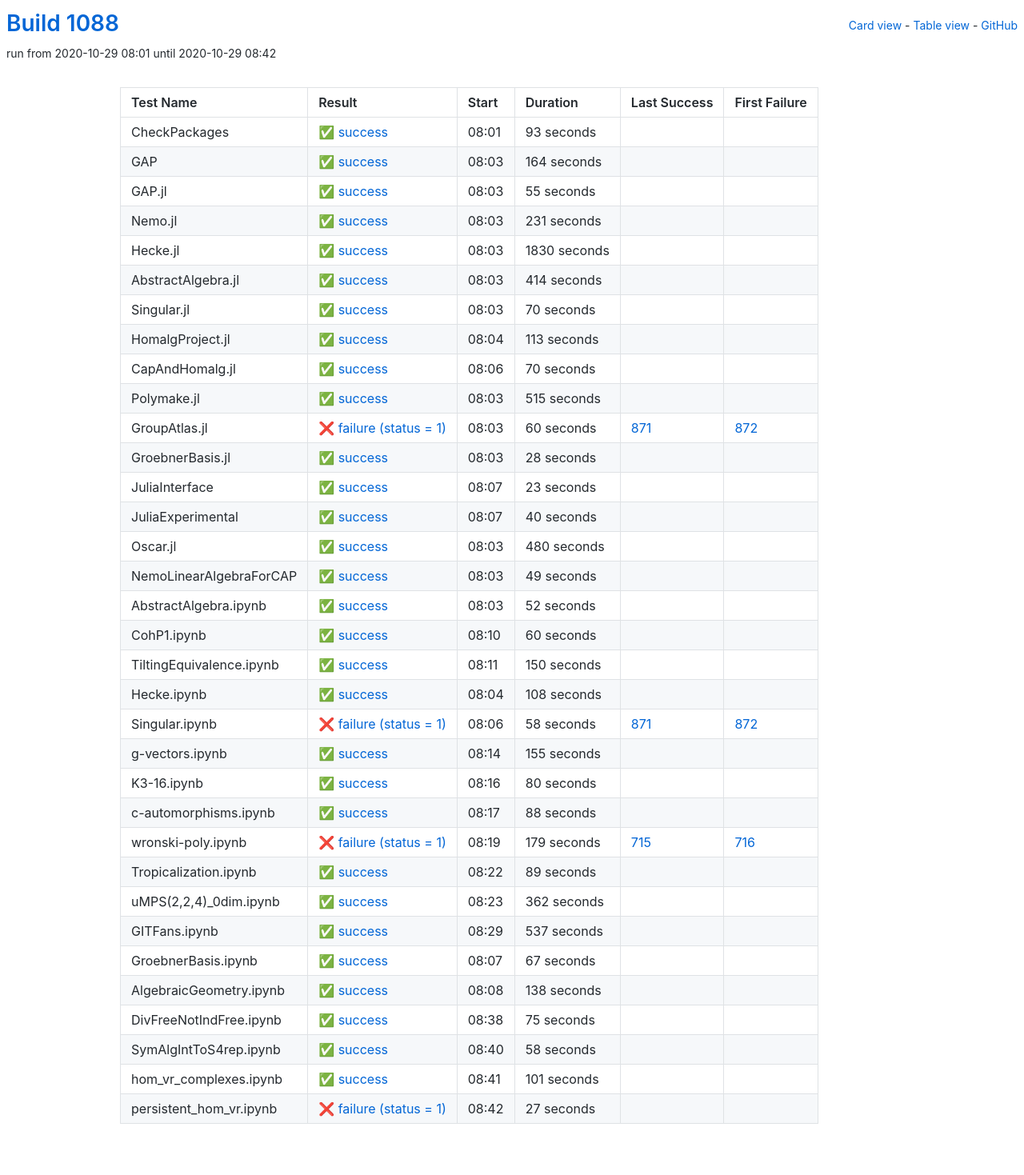
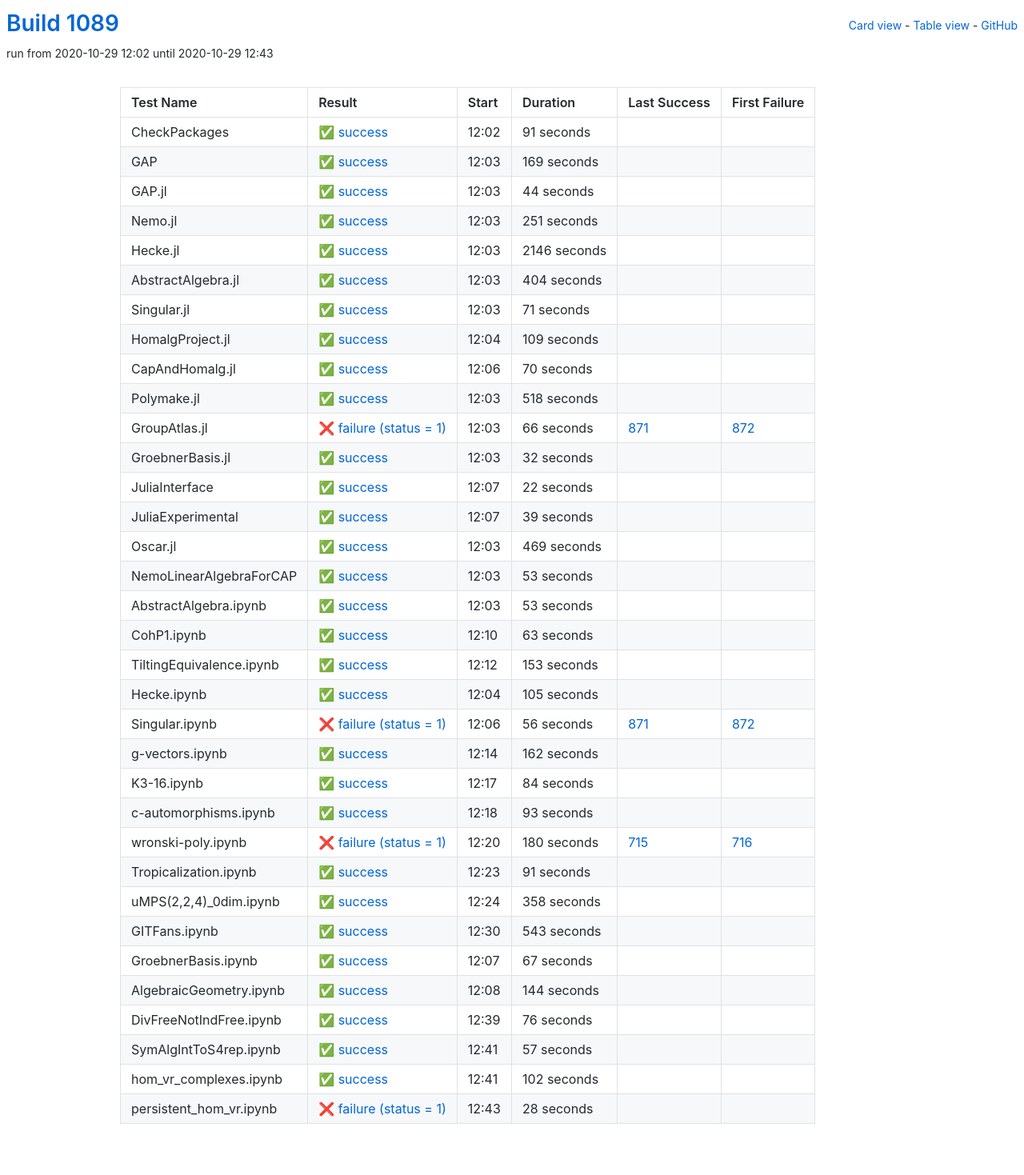
Before and after one commit to oscar-system/oscar-ci-status-stable, a Jekyll site: the page built from table.html, in a window 1280 px wide. Shown: the whole page at 80% size. Built offline with Jekyll 4.4.1, drawn with Linux system fonts in a browser that asks for light colours.

Commit message:
Build #1089

```diff
--- a/_data/ci.yml
+++ b/_data/ci.yml
@@ -1,6 +1,6 @@
 ---
-build: 1088
-build_url: https://oscarci.mathematik.uni-kl.de/job/oscar-stable/1088/
+build: 1089
+build_url: https://oscarci.mathematik.uni-kl.de/job/oscar-stable/1089/
 job: oscar-stable
 organization: oscar-system
 repo: oscar-ci-status-stable
@@ -8,104 +8,104 @@ repourl: https://github.com/oscar-system/oscar-ci-status-stable
 tests:
 - name: CheckPackages
   id: checkpackages
-  log: https://oscarci.mathematik.uni-kl.de/job/oscar-stable/1088/artifact/logs/build-1088/CheckPackages.log
-  start: 2020-10-29 08:01
+  log: https://oscarci.mathematik.uni-kl.de/job/oscar-stable/1089/artifact/logs/build-1089/CheckPackages.log
+  start: 2020-10-29 12:02
   success: true
   exitcode: 0
   status: success
-  duration: 93
+  duration: 91
   last_success: false
   last_success_url:
   first_failure: false
   first_failure_url:
 - name: GAP
   id: gap
-  log: https://oscarci.mathematik.uni-kl.de/job/oscar-stable/1088/artifact/logs/build-1088/GAP.log
-  start: 2020-10-29 08:03
+  log: https://oscarci.mathematik.uni-kl.de/job/oscar-stable/1089/artifact/logs/build-1089/GAP.log
+  start: 2020-10-29 12:03
   success: true
   exitcode: 0
   status: success
-  duration: 164
+  duration: 169
   last_success: false
   last_success_url:
   first_failure: false
   first_failure_url:
 - name: GAP.jl
   id: gap-jl
-  log: https://oscarci.mathematik.uni-kl.de/job/oscar-stable/1088/artifact/logs/build-1088/GAP.jl.log
-  start: 2020-10-29 08:03
+  log: https://oscarci.mathematik.uni-kl.de/job/oscar-stable/1089/artifact/logs/build-1089/GAP.jl.log
+  start: 2020-10-29 12:03
   success: true
   exitcode: 0
   status: success
-  duration: 55
+  duration: 44
   last_success: false
   last_success_url:
   first_failure: false
   first_failure_url:
 - name: Nemo.jl
   id: nemo-jl
-  log: https://oscarci.mathematik.uni-kl.de/job/oscar-stable/1088/artifact/logs/build-1088/Nemo.jl.log
-  start: 2020-10-29 08:03
+  log: https://oscarci.mathematik.uni-kl.de/job/oscar-stable/1089/artifact/logs/build-1089/Nemo.jl.log
+  start: 2020-10-29 12:03
   success: true
   exitcode: 0
   status: success
-  duration: 231
+  duration: 251
   last_success: false
   last_success_url:
   first_failure: false
   first_failure_url:
 - name: Hecke.jl
   id: hecke-jl
-  log: https://oscarci.mathematik.uni-kl.de/job/oscar-stable/1088/artifact/logs/build-1088/Hecke.jl.log
-  start: 2020-10-29 08:03
+  log: https://oscarci.mathematik.uni-kl.de/job/oscar-stable/1089/artifact/logs/build-1089/Hecke.jl.log
+  start: 2020-10-29 12:03
   success: true
   exitcode: 0
   status: success
-  duration: 1830
+  duration: 2146
   last_success: false
   last_success_url:
   first_failure: false
   first_failure_url:
 - name: AbstractAlgebra.jl
   id: abstractalgebra-jl
-  log: https://oscarci.mathematik.uni-kl.de/job/oscar-stable/1088/artifact/logs/build-1088/AbstractAlgebra.jl.log
-  start: 2020-10-29 08:03
+  log: https://oscarci.mathematik.uni-kl.de/job/oscar-stable/1089/artifact/logs/build-1089/AbstractAlgebra.jl.log
+  start: 2020-10-29 12:03
   success: true
   exitcode: 0
   status: success
-  duration: 414
+  duration: 404
   last_success: false
   last_success_url:
   first_failure: false
   first_failure_url:
 - name: Singular.jl
   id: singular-jl
-  log: https://oscarci.mathematik.uni-kl.de/job/oscar-stable/1088/artifact/logs/build-1088/Singular.jl.log
-  start: 2020-10-29 08:03
+  log: https://oscarci.mathematik.uni-kl.de/job/oscar-stable/1089/artifact/logs/build-1089/Singular.jl.log
+  start: 2020-10-29 12:03
   success: true
   exitcode: 0
   status: success
-  duration: 70
+  duration: 71
   last_success: false
   last_success_url:
   first_failure: false
   first_failure_url:
 - name: HomalgProject.jl
   id: homalgproject-jl
-  log: https://oscarci.mathematik.uni-kl.de/job/oscar-stable/1088/artifact/logs/build-1088/HomalgProject.jl.log
-  start: 2020-10-29 08:04
+  log: https://oscarci.mathematik.uni-kl.de/job/oscar-stable/1089/artifact/logs/build-1089/HomalgProject.jl.log
+  start: 2020-10-29 12:04
   success: true
   exitcode: 0
   status: success
-  duration: 113
+  duration: 109
   last_success: false
   last_success_url:
   first_failure: false
   first_failure_url:
 - name: CapAndHomalg.jl
   id: capandhomalg-jl
-  log: https://oscarci.mathematik.uni-kl.de/job/oscar-stable/1088/artifact/logs/build-1088/CapAndHomalg.jl.log
-  start: 2020-10-29 08:06
+  log: https://oscarci.mathematik.uni-kl.de/job/oscar-stable/1089/artifact/logs/build-1089/CapAndHomalg.jl.log
+  start: 2020-10-29 12:06
   success: true
   exitcode: 0
   status: success
@@ -116,236 +116,236 @@ tests:
   first_failure_url:
 - name: Polymake.jl
   id: polymake-jl
-  log: https://oscarci.mathematik.uni-kl.de/job/oscar-stable/1088/artifact/logs/build-1088/Polymake.jl.log
-  start: 2020-10-29 08:03
+  log: https://oscarci.mathematik.uni-kl.de/job/oscar-stable/1089/artifact/logs/build-1089/Polymake.jl.log
+  start: 2020-10-29 12:03
   success: true
   exitcode: 0
   status: success
-  duration: 515
+  duration: 518
   last_success: false
   last_success_url:
   first_failure: false
   first_failure_url:
 - name: GroupAtlas.jl
   id: groupatlas-jl
-  log: https://oscarci.mathematik.uni-kl.de/job/oscar-stable/1088/artifact/logs/build-1088/GroupAtlas.jl.log
-  start: 2020-10-29 08:03
+  log: https://oscarci.mathematik.uni-kl.de/job/oscar-stable/1089/artifact/logs/build-1089/GroupAtlas.jl.log
+  start: 2020-10-29 12:03
   success: false
   exitcode: 1
   status: failure
-  duration: 60
+  duration: 66
   last_success: 871
   last_success_url: https://oscarci.mathematik.uni-kl.de/job/oscar-stable/871/
   first_failure: 872
   first_failure_url: https://oscarci.mathematik.uni-kl.de/job/oscar-stable/872/
 - name: GroebnerBasis.jl
   id: groebnerbasis-jl
-  log: https://oscarci.mathematik.uni-kl.de/job/oscar-stable/1088/artifact/logs/build-1088/GroebnerBasis.jl.log
-  start: 2020-10-29 08:03
+  log: https://oscarci.mathematik.uni-kl.de/job/oscar-stable/1089/artifact/logs/build-1089/GroebnerBasis.jl.log
+  start: 2020-10-29 12:03
   success: true
   exitcode: 0
   status: success
-  duration: 28
+  duration: 32
   last_success: false
   last_success_url:
   first_failure: false
   first_failure_url:
 - name: JuliaInterface
   id: juliainterface
-  log: https://oscarci.mathematik.uni-kl.de/job/oscar-stable/1088/artifact/logs/build-1088/JuliaInterface.log
-  start: 2020-10-29 08:07
+  log: https://oscarci.mathematik.uni-kl.de/job/oscar-stable/1089/artifact/logs/build-1089/JuliaInterface.log
+  start: 2020-10-29 12:07
   success: true
   exitcode: 0
   status: success
-  duration: 23
+  duration: 22
   last_success: false
   last_success_url:
   first_failure: false
   first_failure_url:
 - name: JuliaExperimental
   id: juliaexperimental
-  log: https://oscarci.mathematik.uni-kl.de/job/oscar-stable/1088/artifact/logs/build-1088/JuliaExperimental.log
-  start: 2020-10-29 08:07
+  log: https://oscarci.mathematik.uni-kl.de/job/oscar-stable/1089/artifact/logs/build-1089/JuliaExperimental.log
+  start: 2020-10-29 12:07
   success: true
   exitcode: 0
   status: success
-  duration: 40
+  duration: 39
   last_success: false
   last_success_url:
   first_failure: false
   first_failure_url:
 - name: Oscar.jl
   id: oscar-jl
-  log: https://oscarci.mathematik.uni-kl.de/job/oscar-stable/1088/artifact/logs/build-1088/Oscar.jl.log
-  start: 2020-10-29 08:03
+  log: https://oscarci.mathematik.uni-kl.de/job/oscar-stable/1089/artifact/logs/build-1089/Oscar.jl.log
+  start: 2020-10-29 12:03
   success: true
   exitcode: 0
   status: success
-  duration: 480
+  duration: 469
   last_success: false
   last_success_url:
   first_failure: false
   first_failure_url:
 - name: NemoLinearAlgebraForCAP
   id: nemolinearalgebraforcap
-  log: https://oscarci.mathematik.uni-kl.de/job/oscar-stable/1088/artifact/logs/build-1088/NemoLinearAlgebraForCAP.log
-  start: 2020-10-29 08:03
+  log: https://oscarci.mathematik.uni-kl.de/job/oscar-stable/1089/artifact/logs/build-1089/NemoLinearAlgebraForCAP.log
+  start: 2020-10-29 12:03
   success: true
   exitcode: 0
   status: success
-  duration: 49
+  duration: 53
   last_success: false
   last_success_url:
   first_failure: false
   first_failure_url:
 - name: AbstractAlgebra.ipynb
   id: abstractalgebra-ipynb
-  log: https://oscarci.mathematik.uni-kl.de/job/oscar-stable/1088/artifact/logs/build-1088/AbstractAlgebra.ipynb.log
-  start: 2020-10-29 08:03
+  log: https://oscarci.mathematik.uni-kl.de/job/oscar-stable/1089/artifact/logs/build-1089/AbstractAlgebra.ipynb.log
+  start: 2020-10-29 12:03
   success: true
   exitcode: 0
   status: success
-  duration: 52
+  duration: 53
   last_success: false
   last_success_url:
   first_failure: false
   first_failure_url:
 - name: CohP1.ipynb
   id: cohp1-ipynb
-  log: https://oscarci.mathematik.uni-kl.de/job/oscar-stable/1088/artifact/logs/build-1088/CohP1.ipynb.log
-  start: 2020-10-29 08:10
+  log: https://oscarci.mathematik.uni-kl.de/job/oscar-stable/1089/artifact/logs/build-1089/CohP1.ipynb.log
+  start: 2020-10-29 12:10
   success: true
   exitcode: 0
   status: success
-  duration: 60
+  duration: 63
   last_success: false
   last_success_url:
   first_failure: false
   first_failure_url:
 - name: TiltingEquivalence.ipynb
   id: tiltingequivalence-ipynb
-  log: https://oscarci.mathematik.uni-kl.de/job/oscar-stable/1088/artifact/logs/build-1088/TiltingEquivalence.ipynb.log
-  start: 2020-10-29 08:11
+  log: https://oscarci.mathematik.uni-kl.de/job/oscar-stable/1089/artifact/logs/build-1089/TiltingEquivalence.ipynb.log
+  start: 2020-10-29 12:12
   success: true
   exitcode: 0
   status: success
-  duration: 150
+  duration: 153
   last_success: false
   last_success_url:
   first_failure: false
   first_failure_url:
 - name: Hecke.ipynb
   id: hecke-ipynb
-  log: https://oscarci.mathematik.uni-kl.de/job/oscar-stable/1088/artifact/logs/build-1088/Hecke.ipynb.log
-  start: 2020-10-29 08:04
+  log: https://oscarci.mathematik.uni-kl.de/job/oscar-stable/1089/artifact/logs/build-1089/Hecke.ipynb.log
+  start: 2020-10-29 12:04
   success: true
   exitcode: 0
   status: success
-  duration: 108
+  duration: 105
   last_success: false
   last_success_url:
   first_failure: false
   first_failure_url:
 - name: Singular.ipynb
   id: singular-ipynb
-  log: https://oscarci.mathematik.uni-kl.de/job/oscar-stable/1088/artifact/logs/build-1088/Singular.ipynb.log
-  start: 2020-10-29 08:06
+  log: https://oscarci.mathematik.uni-kl.de/job/oscar-stable/1089/artifact/logs/build-1089/Singular.ipynb.log
+  start: 2020-10-29 12:06
   success: false
   exitcode: 1
   status: failure
-  duration: 58
+  duration: 56
   last_success: 871
   last_success_url: https://oscarci.mathematik.uni-kl.de/job/oscar-stable/871/
   first_failure: 872
   first_failure_url: https://oscarci.mathematik.uni-kl.de/job/oscar-stable/872/
 - name: g-vectors.ipynb
   id: g-vectors-ipynb
-  log: https://oscarci.mathematik.uni-kl.de/job/oscar-stable/1088/artifact/logs/build-1088/g-vectors.ipynb.log
-  start: 2020-10-29 08:14
+  log: https://oscarci.mathematik.uni-kl.de/job/oscar-stable/1089/artifact/logs/build-1089/g-vectors.ipynb.log
+  start: 2020-10-29 12:14
   success: true
   exitcode: 0
   status: success
-  duration: 155
+  duration: 162
   last_success: false
   last_success_url:
   first_failure: false
   first_failure_url:
 - name: K3-16.ipynb
   id: k3-16-ipynb
-  log: https://oscarci.mathematik.uni-kl.de/job/oscar-stable/1088/artifact/logs/build-1088/K3-16.ipynb.log
-  start: 2020-10-29 08:16
+  log: https://oscarci.mathematik.uni-kl.de/job/oscar-stable/1089/artifact/logs/build-1089/K3-16.ipynb.log
+  start: 2020-10-29 12:17
   success: true
   exitcode: 0
   status: success
-  duration: 80
+  duration: 84
   last_success: false
   last_success_url:
   first_failure: false
   first_failure_url:
 - name: c-automorphisms.ipynb
   id: c-automorphisms-ipynb
-  log: https://oscarci.mathematik.uni-kl.de/job/oscar-stable/1088/artifact/logs/build-1088/c-automorphisms.ipynb.log
-  start: 2020-10-29 08:17
+  log: https://oscarci.mathematik.uni-kl.de/job/oscar-stable/1089/artifact/logs/build-1089/c-automorphisms.ipynb.log
+  start: 2020-10-29 12:18
   success: true
   exitcode: 0
   status: success
-  duration: 88
+  duration: 93
   last_success: false
   last_success_url:
   first_failure: false
   first_failure_url:
 - name: wronski-poly.ipynb
   id: wronski-poly-ipynb
-  log: https://oscarci.mathematik.uni-kl.de/job/oscar-stable/1088/artifact/logs/build-1088/wronski-poly.ipynb.log
-  start: 2020-10-29 08:19
+  log: https://oscarci.mathematik.uni-kl.de/job/oscar-stable/1089/artifact/logs/build-1089/wronski-poly.ipynb.log
+  start: 2020-10-29 12:20
   success: false
   exitcode: 1
   status: failure
-  duration: 179
+  duration: 180
   last_success: 715
   last_success_url: https://oscarci.mathematik.uni-kl.de/job/oscar-stable/715/
   first_failure: 716
   first_failure_url: https://oscarci.mathematik.uni-kl.de/job/oscar-stable/716/
 - name: Tropicalization.ipynb
   id: tropicalization-ipynb
-  log: https://oscarci.mathematik.uni-kl.de/job/oscar-stable/1088/artifact/logs/build-1088/Tropicalization.ipynb.log
-  start: 2020-10-29 08:22
+  log: https://oscarci.mathematik.uni-kl.de/job/oscar-stable/1089/artifact/logs/build-1089/Tropicalization.ipynb.log
+  start: 2020-10-29 12:23
   success: true
   exitcode: 0
   status: success
-  duration: 89
+  duration: 91
   last_success: false
   last_success_url:
   first_failure: false
   first_failure_url:
 - name: uMPS(2,2,4)_0dim.ipynb
   id: umps-2-2-4-0dim-ipynb
-  log: https://oscarci.mathematik.uni-kl.de/job/oscar-stable/1088/artifact/logs/build-1088/uMPS-2-2-4-_0dim.ipynb.log
-  start: 2020-10-29 08:23
+  log: https://oscarci.mathematik.uni-kl.de/job/oscar-stable/1089/artifact/logs/build-1089/uMPS-2-2-4-_0dim.ipynb.log
+  start: 2020-10-29 12:24
   success: true
   exitcode: 0
   status: success
-  duration: 362
+  duration: 358
   last_success: false
   last_success_url:
   first_failure: false
   first_failure_url:
 - name: GITFans.ipynb
   id: gitfans-ipynb
-  log: https://oscarci.mathematik.uni-kl.de/job/oscar-stable/1088/artifact/logs/build-1088/GITFans.ipynb.log
-  start: 2020-10-29 08:29
+  log: https://oscarci.mathematik.uni-kl.de/job/oscar-stable/1089/artifact/logs/build-1089/GITFans.ipynb.log
+  start: 2020-10-29 12:30
   success: true
   exitcode: 0
   status: success
-  duration: 537
+  duration: 543
   last_success: false
   last_success_url:
   first_failure: false
   first_failure_url:
 - name: GroebnerBasis.ipynb
   id: groebnerbasis-ipynb
-  log: https://oscarci.mathematik.uni-kl.de/job/oscar-stable/1088/artifact/logs/build-1088/GroebnerBasis.ipynb.log
-  start: 2020-10-29 08:07
+  log: https://oscarci.mathematik.uni-kl.de/job/oscar-stable/1089/artifact/logs/build-1089/GroebnerBasis.ipynb.log
+  start: 2020-10-29 12:07
   success: true
   exitcode: 0
   status: success
@@ -356,60 +356,60 @@ tests:
   first_failure_url:
 - name: AlgebraicGeometry.ipynb
   id: algebraicgeometry-ipynb
-  log: https://oscarci.mathematik.uni-kl.de/job/oscar-stable/1088/artifact/logs/build-1088/AlgebraicGeometry.ipynb.log
-  start: 2020-10-29 08:08
+  log: https://oscarci.mathematik.uni-kl.de/job/oscar-stable/1089/artifact/logs/build-1089/AlgebraicGeometry.ipynb.log
+  start: 2020-10-29 12:08
   success: true
   exitcode: 0
   status: success
-  duration: 138
+  duration: 144
   last_success: false
   last_success_url:
   first_failure: false
   first_failure_url:
 - name: DivFreeNotIndFree.ipynb
   id: divfreenotindfree-ipynb
-  log: https://oscarci.mathematik.uni-kl.de/job/oscar-stable/1088/artifact/logs/build-1088/DivFreeNotIndFree.ipynb.log
-  start: 2020-10-29 08:38
+  log: https://oscarci.mathematik.uni-kl.de/job/oscar-stable/1089/artifact/logs/build-1089/DivFreeNotIndFree.ipynb.log
+  start: 2020-10-29 12:39
   success: true
   exitcode: 0
   status: success
-  duration: 75
+  duration: 76
   last_success: false
   last_success_url:
   first_failure: false
   first_failure_url:
 - name: SymAlgIntToS4rep.ipynb
   id: symalginttos4rep-ipynb
-  log: https://oscarci.mathematik.uni-kl.de/job/oscar-stable/1088/artifact/logs/build-1088/SymAlgIntToS4rep.ipynb.log
-  start: 2020-10-29 08:40
+  log: https://oscarci.mathematik.uni-kl.de/job/oscar-stable/1089/artifact/logs/build-1089/SymAlgIntToS4rep.ipynb.log
+  start: 2020-10-29 12:41
   success: true
   exitcode: 0
   status: success
-  duration: 58
+  duration: 57
   last_success: false
   last_success_url:
   first_failure: false
   first_failure_url:
 - name: hom_vr_complexes.ipynb
   id: hom-vr-complexes-ipynb
-  log: https://oscarci.mathematik.uni-kl.de/job/oscar-stable/1088/artifact/logs/build-1088/hom_vr_complexes.ipynb.log
-  start: 2020-10-29 08:41
+  log: https://oscarci.mathematik.uni-kl.de/job/oscar-stable/1089/artifact/logs/build-1089/hom_vr_complexes.ipynb.log
+  start: 2020-10-29 12:41
   success: true
   exitcode: 0
   status: success
-  duration: 101
+  duration: 102
   last_success: false
   last_success_url:
   first_failure: false
   first_failure_url:
 - name: persistent_hom_vr.ipynb
   id: persistent-hom-vr-ipynb
-  log: https://oscarci.mathematik.uni-kl.de/job/oscar-stable/1088/artifact/logs/build-1088/persistent_hom_vr.ipynb.log
-  start: 2020-10-29 08:42
+  log: https://oscarci.mathematik.uni-kl.de/job/oscar-stable/1089/artifact/logs/build-1089/persistent_hom_vr.ipynb.log
+  start: 2020-10-29 12:43
   success: false
   exitcode: 1
   status: failure
-  duration: 27
+  duration: 28
   last_success: false
   last_success_url:
   first_failure: false
```
Also changed, not shown: README.md.
